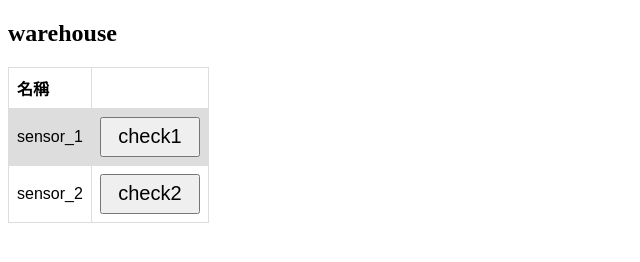
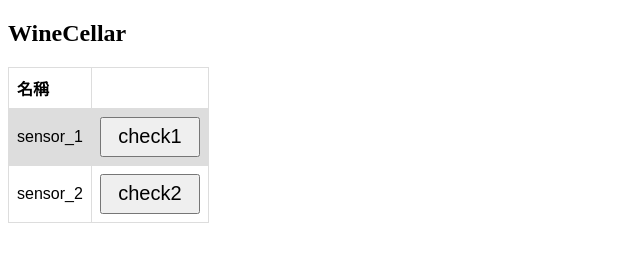
Before and after one commit to scanteak88/winecellar_prj, a website: page webtestx3/views/Group_picture1.html in a window 1280 px wide. Shown: the full height of the page, 0-640 px from the left. Drawn offline with Linux system fonts and the light colour scheme.

Commit message:
#aiv wine cellar prj start x1 >> edit the Group_picture1.html logo to "wine Cellar"

```diff
--- a/webtestx3/views/Group_picture1.html
+++ b/webtestx3/views/Group_picture1.html
@@ -25,8 +25,7 @@
 
 <body>
     <meta charset="utf-8">
-    <h2>warehouse</h2>
-
+    <h2>WineCellar</h2>
     <table>
         <tr>
             <th>名稱</th>
```
